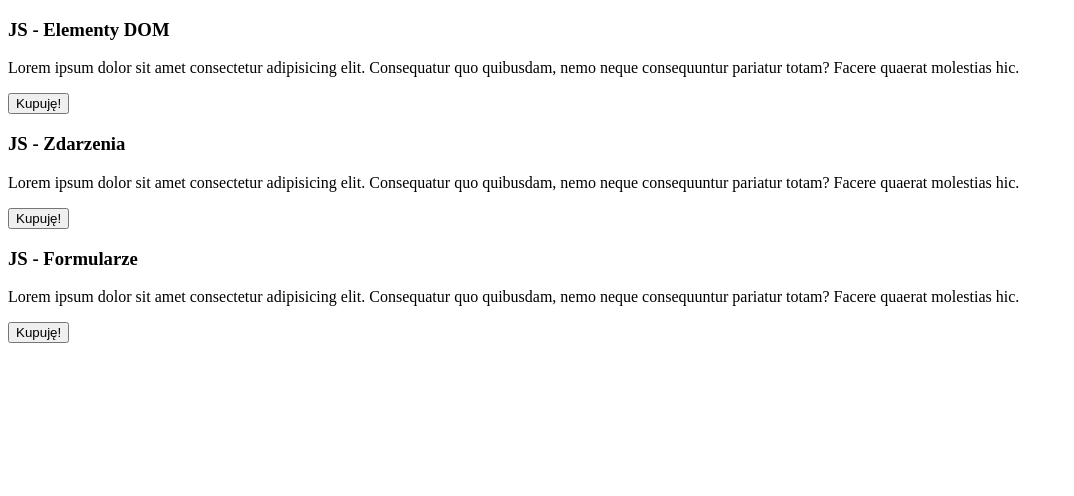
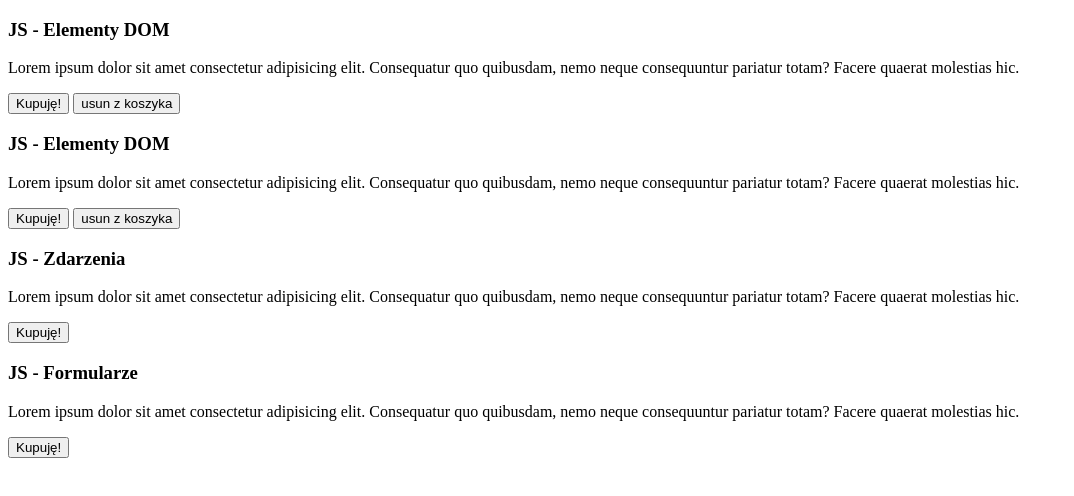
Before and after one commit to devmentor-pl/practice-js-dom-elements, a plain HTML site: page 05/index.html in a window 1280 px wide. Shown: the whole page, without its empty margins (0-1074 px from the left). Drawn offline with Linux system fonts and the light colour scheme.

Commit message:
practice-js-dom-elements done

```diff
--- a/05/app.js
+++ b/05/app.js
@@ -1,3 +1,37 @@
 console.log('DOM');
 
 const curr = document.querySelector('.js-curr');
+const btnParent = curr.parentElement;
+const btnBrother = document.createElement('button');
+
+btnParent.appendChild(btnBrother)
+btnBrother.innerText = 'usun z koszyka';
+
+const btnSiblings = Array.from(btnParent.children);
+
+
+
+btnSiblings.forEach(function (item) {
+
+    item.classList.toggle('siblings');
+});
+
+const titleElement = btnParent.firstElementChild;
+
+
+if (titleElement) {
+    titleElement.setAttribute('title', 'nextElementSibling')
+}
+
+const btnGrandpa = btnParent.parentElement;
+const lastArticle = btnGrandpa.lastElementChild;
+const btn = lastArticle.lastElementChild;
+
+
+const newP = document.createElement('p')
+lastArticle.appendChild(newP);
+lastArticle.insertBefore(newP, btn)
+console.log(newP)
+
+const firstArticle = btnParent.cloneNode(true);
+btnGrandpa.insertBefore(firstArticle, btnParent)
```
Also changed, not shown: 01/app.js (+8 -0 lines), 02/app.js (+14 -0 lines), 03/app.js (+19 -0 lines), 03/index.html (+15 -3 lines), 04/app.js (+49 -3 lines).
